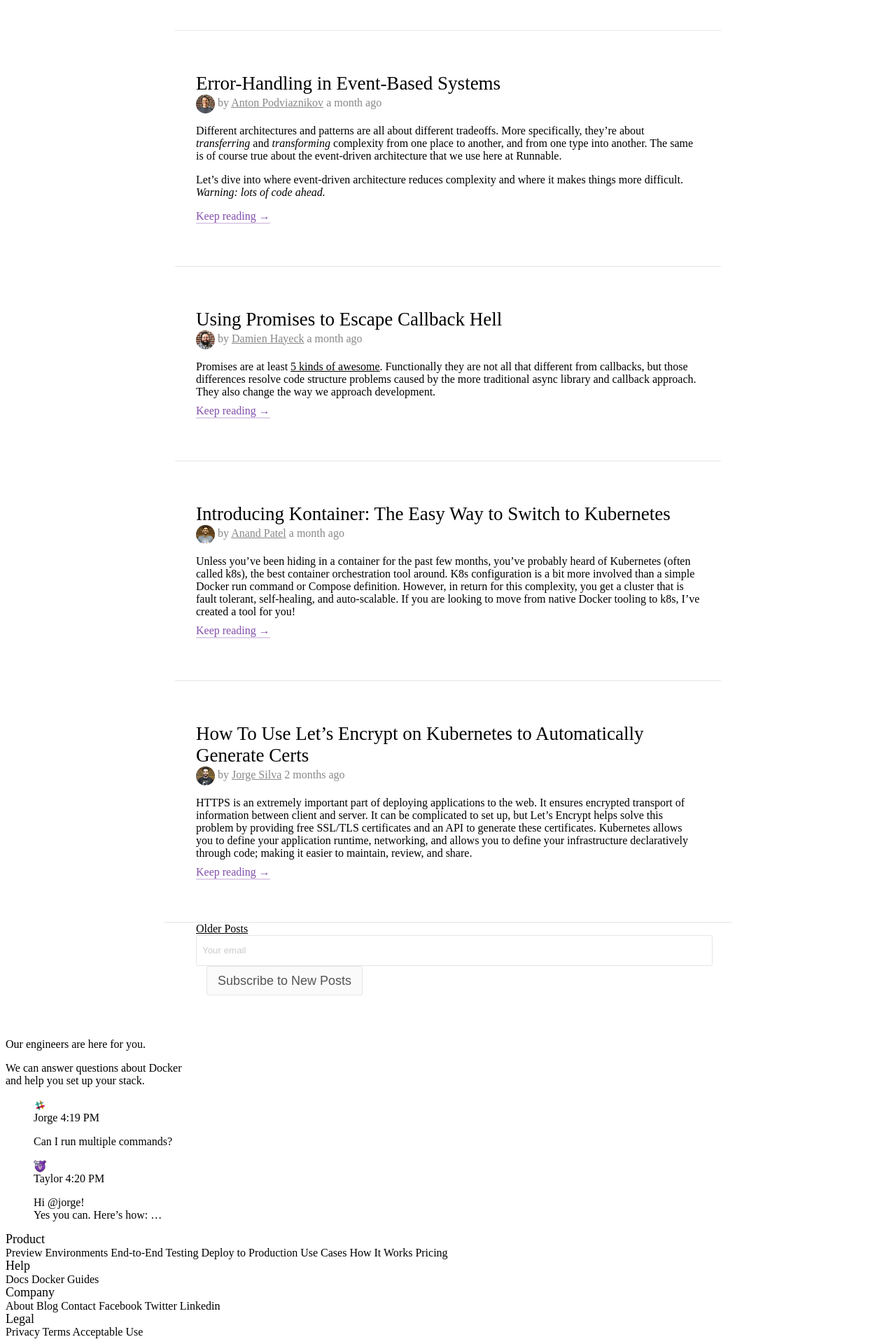
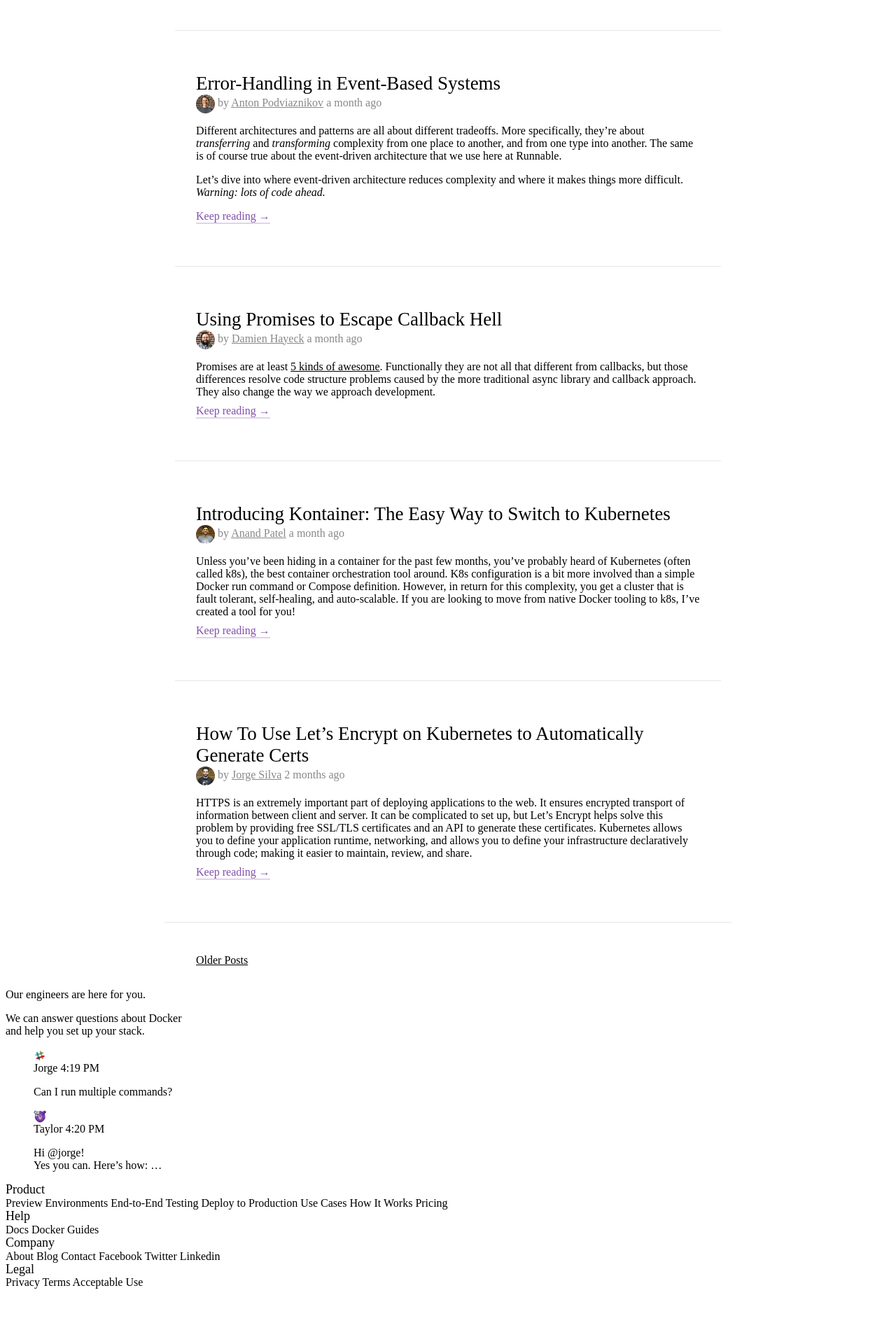
Before and after one commit to CodeNow/blog, a Jekyll site: the page built from index.html, in a window 1280 px wide. Shown: the part 1768-3688 px from the top of the page at 70% size. Built offline with Jekyll 4.4.1, drawn with Linux system fonts in a browser that asks for light colours; nearby versions of some CDN libraries; the list of posts is cut into pages by our own code; after the commit the page ends 3617 px from its top, so only the background shows below that.

Commit message:
remove mailchimp things

```diff
--- a/_includes/mailchimp.html
+++ /dev/null
@@ -1,20 +0,0 @@
-<div id="mc_embed_signup" class="grid-block justify-center">
-  <form action="//runnable.us5.list-manage.com/subscribe/post?u=a67ad168d3259d6b0f4d103df&amp;id=504370029e" method="post" id="mc-embedded-subscribe-form" name="mc-embedded-subscribe-form" class="validate" target="_blank" novalidate="">
-    <div id="mc_embed_signup_scroll" class="grid-block col-xs mailchimp-form">
-      <div class="mc-field-group">
-        <input type="email" value="" name="EMAIL" class="input input-md" id="mce-EMAIL" placeholder="Your email">
-      </div>
-      <div id="mce-responses" class="clear">
-        <div class="response" id="mce-error-response" style="display:none"></div>
-        <div class="response" id="mce-success-response" style="display:none"></div>
-      </div>
-      <!-- real people should not fill this in and expect good things - do not remove this or risk form bot signups-->
-      <div style="position: absolute; left: -5000px;" aria-hidden="true">
-        <input type="text" name="b_a67ad168d3259d6b0f4d103df_504370029e" tabindex="-1" value="">
-      </div>
-      <div class="clear grid-block justify-center">
-        <input type="submit" value="Subscribe to New Posts" name="subscribe" id="mc-embedded-subscribe" class="btn btn-md gray">
-      </div>
-    </div>
-  </form>
-</div>
--- a/_includes/pagination.html
+++ b/_includes/pagination.html
@@ -1,4 +1,4 @@
-<div class="grid-block shrink justify-center align-center padding-top-lg padding-bottom-lg col-xs">
+<!-- <div class="grid-block shrink justify-center align-center padding-top-lg padding-bottom-lg col-xs"> -->
   {% if paginator.previous_page %}
     <a href="{{ site.baseurl }}{{ paginator.previous_page_path }}" class="p link shrink padding-sm">Newer Posts</a>
   {% endif %}
@@ -6,4 +6,4 @@
   {% if paginator.next_page %}
     <a href="{{ site.baseurl }}{{ paginator.next_page_path }}" class="p link shrink padding-sm">Older Posts</a>
   {% endif %}
-</div>
+<!-- </div> -->
--- a/_layouts/author.html
+++ b/_layouts/author.html
@@ -32,8 +32,7 @@
   </article>
 {% endfor %}
 
-  <section class="grid-block col shrink justify-center align-center section-footer">
-    <a class="grid-block shrink link text-center margin-bottom-lg margin-top-lg" href="{{ site.baseurl }}/">View All Posts</a>
-    {% include mailchimp.html %}
+  <section class="grid-block shrink justify-center align-center section-footer">
+    <a class="grid-block shrink link text-center padding-sm" href="{{ site.baseurl }}/">View All Posts</a>
   </section>
 </section>
--- a/_layouts/post.html
+++ b/_layouts/post.html
@@ -30,9 +30,8 @@
     {{ content }}
   </article>
 
-  <section class="grid-block col shrink justify-center align-center section-footer">
-    <a class="grid-block shrink link text-center margin-bottom-lg margin-top-lg" href="{{ site.baseurl }}/">View All Posts</a>
-    {% include mailchimp.html %}
+  <section class="grid-block shrink justify-center align-center section-footer">
+    <a class="grid-block shrink link text-center padding-sm" href="{{ site.baseurl }}/">View All Posts</a>
   </section>
 </div>
 
--- a/_sass/components/mailchimp.scss
+++ /dev/null
@@ -1,8 +0,0 @@
-.mailchimp-form .btn-md {
-  margin-left: $sm;
-
-  @include media(xs) {
-    margin-left: 0;
-    margin-top: $sm;
-  }
-}
--- a/_sass/landing/landing.scss
+++ b/_sass/landing/landing.scss
@@ -94,6 +94,6 @@
   border-top: 1px solid $gray-lighter;
   margin: 0 auto;
   max-width: 720px;
-  padding: 0 $lg $lg;
+  padding: $lg $lg $sm;
   width: 100%;
 }
--- a/css/index.scss
+++ b/css/index.scss
@@ -36,7 +36,6 @@
 @import "components/inputs";
 @import "components/input-group-vertical";
 @import "components/input-validation";
-@import "components/mailchimp";
 @import "components/popovers";
 @import "components/spinners";
 @import "components/tables";
--- a/index.html
+++ b/index.html
@@ -17,8 +17,7 @@
       <a href="{{ site.baseurl }}{{ post.url }}" class="read-more">Keep reading</a>
     </article>
   {% endfor %}
-  <section class="grid-block col shrink justify-center align-center section-footer">
+  <section class="grid-block shrink justify-center align-center section-footer">
     {% include pagination.html %}
-    {% include mailchimp.html %}
   </section>
 </section>
```
